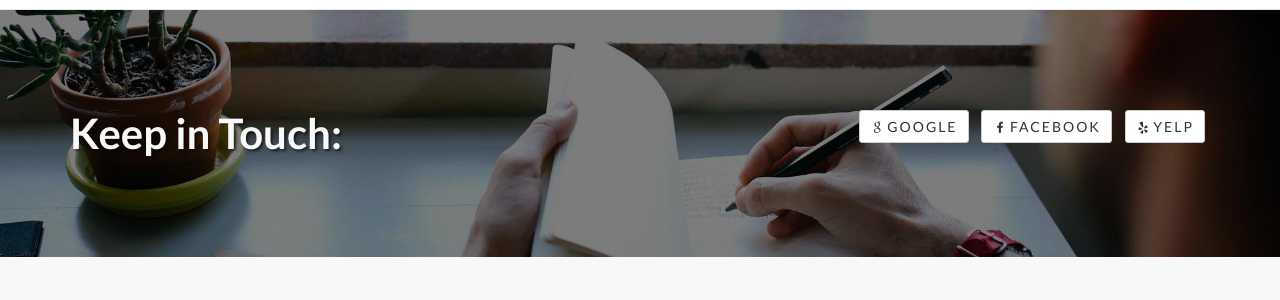
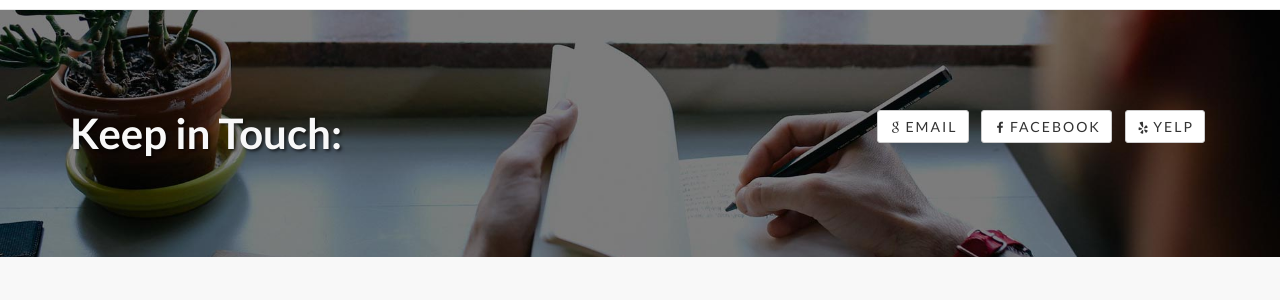
Before and after one commit to TonysProduceMarket/tonysproducemarket.com, a Jekyll site: the page built from index.html, in a window 1280 px wide and 900 px high, scrolled down 1756 px. Shown: the part 491-791 px from the top of the window. Built offline with Jekyll 4.4.1, drawn with Linux system fonts in a browser that asks for light colours.

Commit message:
Added the ability to switch what gets displayed on the contact icons

```diff
--- a/_config.yml
+++ b/_config.yml
@@ -23,10 +23,13 @@ permalink: pretty
 
 social:
   - title: google
+    displayname: email
     url: mailto:swaldro@gmail.com
   - title: facebook
+    displayname: facebook
     url: https://facebook.com
   - title: yelp
+    displayname: yelp
     url: https://www.yelp.com
 
 exclude: [vendor]
--- a/_includes/contact.html
+++ b/_includes/contact.html
@@ -10,7 +10,7 @@
 					<ul class="list-inline banner-social-buttons">
 						{% for social in site.social %}
 						<li>
-							<a href="{{ social.url }}" class="btn btn-default btn-sm"><i class="fa fa-{{ social.title }} fa-fw"></i> <span class="network-name">{{ social.title }}</span></a>
+							<a href="{{ social.url }}" class="btn btn-default btn-sm"><i class="fa fa-{{ social.title }} fa-fw"></i> <span class="network-name">{{ social.displayname }}</span></a>
 						</li>
 						{% endfor %}
 					</ul>
```
